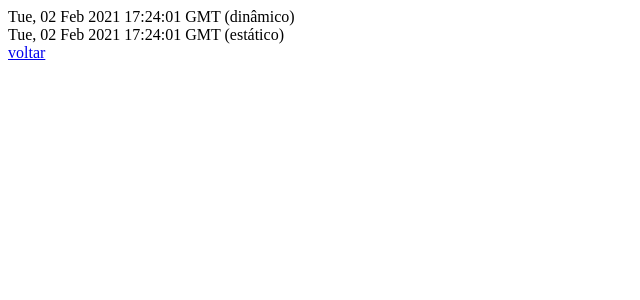
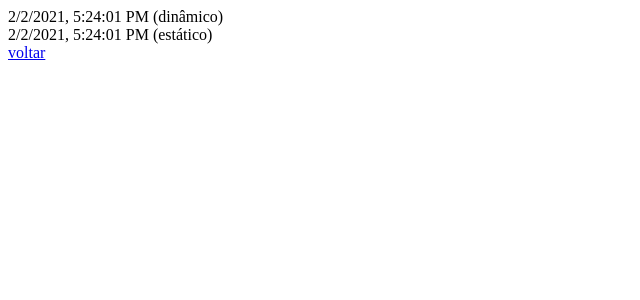
Before and after one commit to jcgfip/ideia-unica, a Next.js app: page /tempo in a window 1280 px wide. Shown: the top 300 px of the page, without its empty margins (0-640 px from the left). Built offline with nearby package versions, Linux system fonts and the light colour scheme.

Commit message:
inicisndo api

```diff
--- /dev/null
+++ b/pages/api/tempo.js
@@ -0,0 +1,9 @@
+function tempo(request, response){
+    const dynamicDate = new Date();
+
+    response.json({
+        date: dynamicDate.toGMTString()
+    })
+}
+
+export default tempo;
--- a/pages/index.js
+++ b/pages/index.js
@@ -15,7 +15,7 @@ function Home(){
             </Link>
             <p></p>
             <div>
-                <Link href="/tempo">
+                <Link href="/api/tempo">
                 <a>Tempo</a>
                 </Link>
             </div>
--- a/pages/tempo.js
+++ b/pages/tempo.js
@@ -2,7 +2,7 @@ import Link from 'next/link';
 
 function Tempo(props){
     const dynamicDate = new Date();
-    const dynamicDateString = dynamicDate.toGMTString();
+    const dynamicDateString = dynamicDate.toLocaleString();
     return (
         <div>
            <div>{dynamicDateString} (dinâmico)</div>
@@ -18,7 +18,7 @@ function Tempo(props){
 
 export function getStaticProps(){
     const staticDate = new Date();
-    const staticDateString = staticDate.toGMTString();
+    const staticDateString = staticDate.toLocaleString();
     return{
         //pega a hora atual e só atualiza após 10 segundos
         props: {
```
